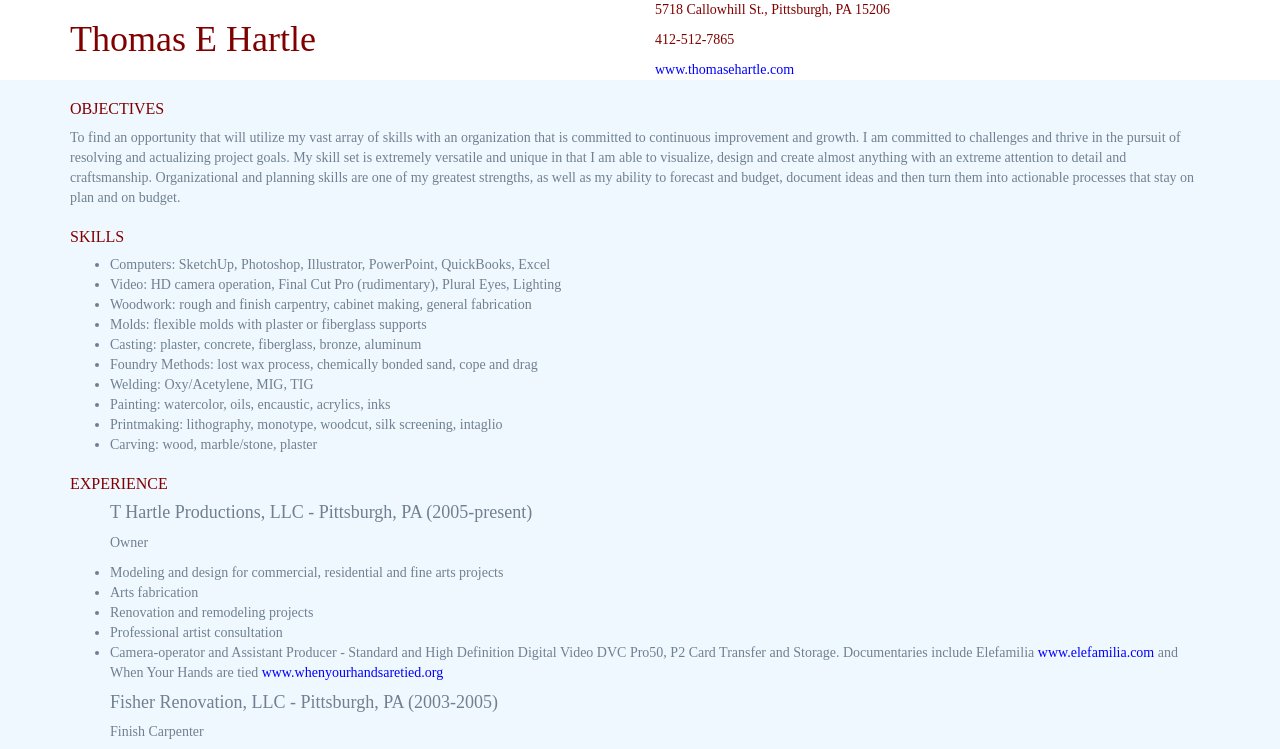
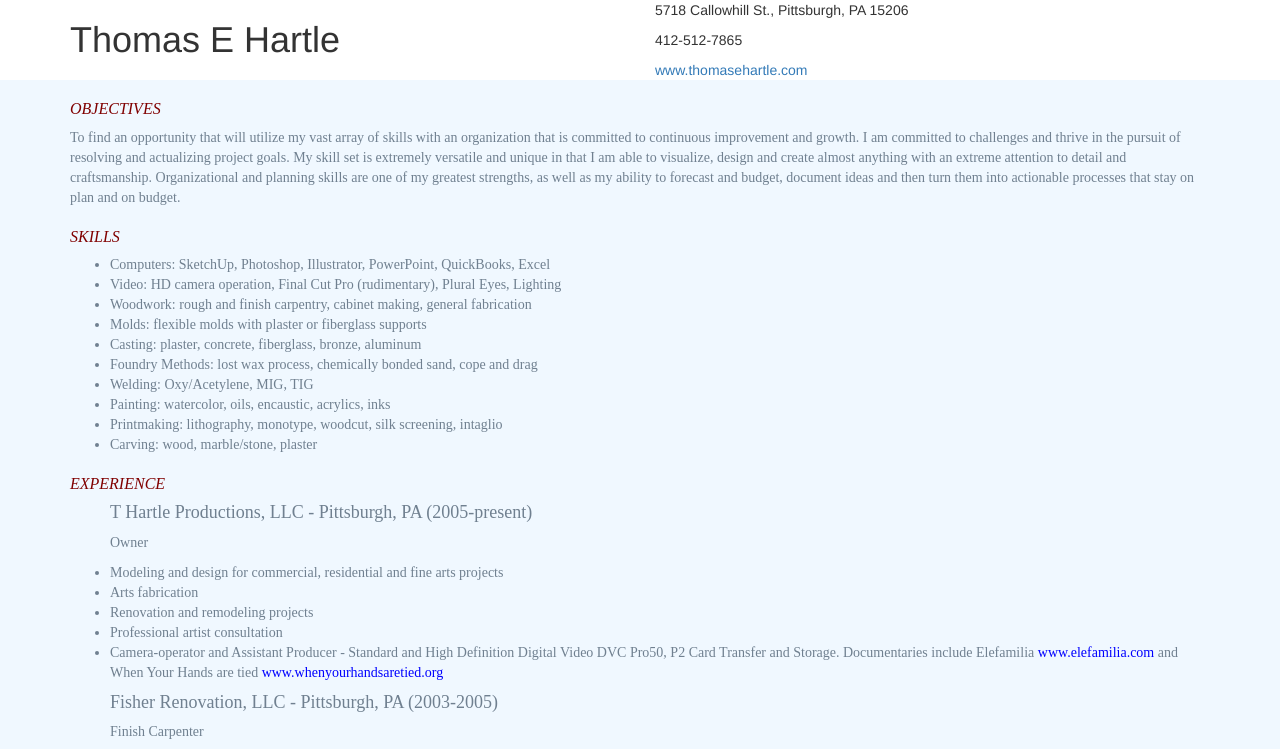
Before and after one commit to tehat/AUGUST-COHORT-RESUME-THOMAS-HARTLE, a plain HTML site: page index.html in a window 1280 px wide. Shown: the top 749 px of the page. Drawn offline with nearby package versions, Linux system fonts and the light colour scheme.

Commit message:
AUGUST COHORT-RESUME-THOMAS HARTLE
Change <div class="header"> to <header>l
Added Emphasis with <em> and <strong>

```diff
--- a/index.html
+++ b/index.html
@@ -13,7 +13,7 @@
 </head>
 
   <body>
-  	<div class="header">
+  	<header>
   		<div class="container">
   			<div class="row">
   					<div class="col-md-6">
@@ -28,17 +28,17 @@
   					</div>
   			</div>
 		</div>
-  	</div>
+  	</header>
 
   	<div class="work-history">
   	<div class="container">
 
-  		<h3>OBJECTIVES</h3>
+  		<h3><em>OBJECTIVES</em></h3>
 
   			<p>To find an opportunity that will utilize my vast array of skills with an organization that is committed to continuous improvement and growth.  I am committed to challenges and thrive in the pursuit of resolving and actualizing project goals.  My skill set is extremely versatile and unique in that I am able to visualize, design and create almost anything with an extreme attention to detail and craftsmanship. Organizational and planning skills are one of my greatest strengths, as well as my ability to forecast and budget, document ideas and then turn them into actionable processes that stay on plan and on budget.</p>
 
 
-  		<h3>SKILLS</h3>
+  		<h3><em>SKILLS</em></h3>
 
   			<ul>
   				<li>Computers: SketchUp, Photoshop, Illustrator, PowerPoint, QuickBooks, Excel</li>
@@ -55,7 +55,7 @@
 
 
 
-  		<h3>EXPERIENCE</h3>
+  		<h3><em>EXPERIENCE</em></h3>
 
   			<ul>
   				<h4>T Hartle Productions, LLC - Pittsburgh, PA (2005-present)</h4>
@@ -123,7 +123,7 @@
 			</ul>
 
 
-		<h3>EDUCATION</h3>
+		<h3><em>EDUCATION</em></h3>
 
 		</div>
 
```
